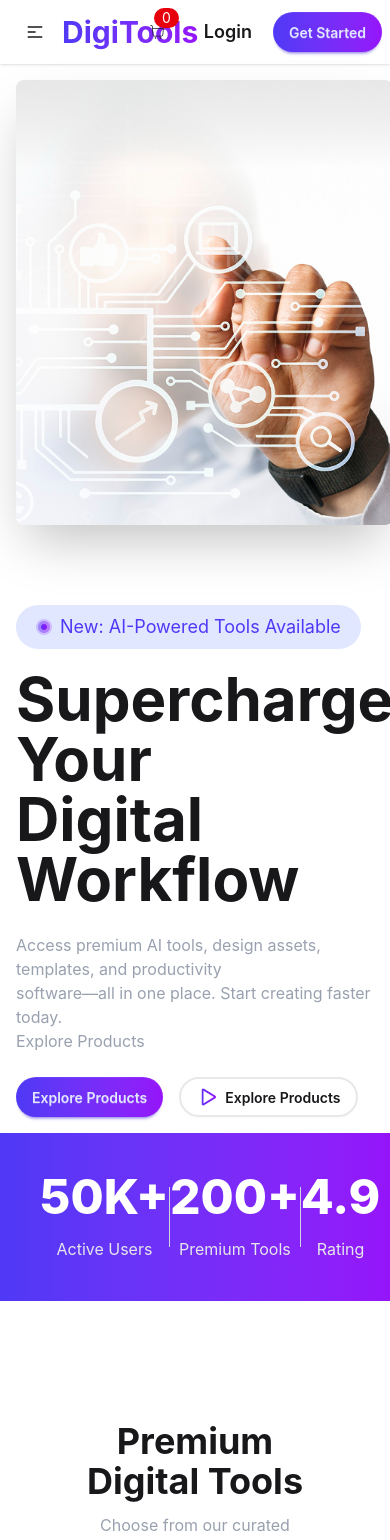
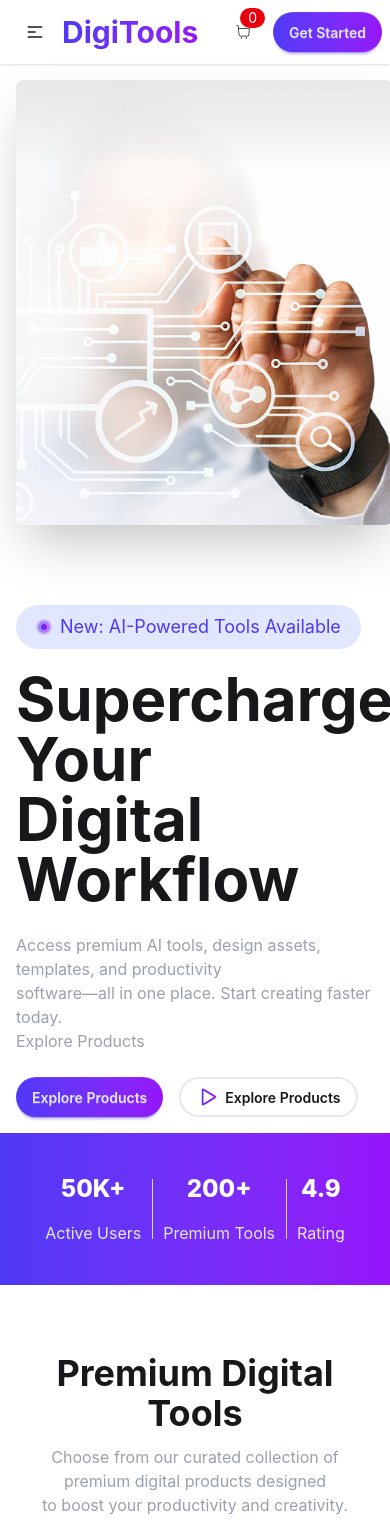
Before and after one commit to asirmahmud2/Assignment_06, a React (Vite) app: page / in a window 390 px wide. Shown: the top 1540 px of the page. Built offline with nearby package versions, Linux system fonts and the light colour scheme.

Commit message:
Complete Responsive Design

```diff
--- a/src/App.jsx
+++ b/src/App.jsx
@@ -13,9 +13,9 @@ const fetchPlayer = async () => {
   const res = await fetch("/product.json");
   return res.json();
 }
+const productsPromise = fetchPlayer();
 
 function App() {
-  const productsPromise = fetchPlayer();
   const [addCart, setaddCart] = useState([]);
 
   return (
--- a/src/Components/Homepage/Details/Footer.jsx
+++ b/src/Components/Homepage/Details/Footer.jsx
@@ -6,8 +6,8 @@ import { FaXTwitter } from "react-icons/fa6";
 const Footer = () => {
     return (
         <div className='bg-[#101727]'>
-            <div className='container mx-auto p-20 pb-10 space-y-3'>
-                <div className='grid grid-cols-6 gap-5'>
+            <div className='container mx-auto p-7 md:p-10 lg:p-20 pb-10 space-y-3'>
+                <div className='grid grid-cols-2 md:grid-cols-3 lg:grid-cols-6 gap-5'>
                     <div className='col-span-2 space-y-3'>
                         <h1 className='text-4xl font-bold text-white'>DigiTools</h1>
                         <p className='text-gray-500'>Premium digital tools for creators, professionals, and businesses. Work smarter with our suite of powerful tools.</p>
@@ -50,7 +50,7 @@ const Footer = () => {
                 </div>
 
                 <hr className='text-gray-500 mt-15' />
-                <div className='flex justify-between text-gray-500 mt-7'>
+                <div className='flex flex-col gap-5 lg:flex-row  justify-between text-gray-500 mt-7'>
                     <p>© 2026 Digitools. All rights reserved.</p>
                     <div className='flex gap-7'>
                         <p>Privacy Policy </p>
--- a/src/Components/Homepage/Details/Getstarted.jsx
+++ b/src/Components/Homepage/Details/Getstarted.jsx
@@ -6,7 +6,7 @@ import pac from '../../../assets/package.png'
 const Getstarted = () => {
     return (
         <div className='bg-[#F9FAFC]'>
-            <div className='container mx-auto text-center p-20 space-y-3'>
+            <div className='container mx-auto text-center p-7 md:p-10 lg:p-20 space-y-3'>
                 <h2 className='text-4xl font-bold'>Get Started in 3 Steps</h2>
                 <p className='text-gray-400 '>Start using premium digital tools in minutes, not hours.</p>
 
--- a/src/Components/Homepage/Details/Join.jsx
+++ b/src/Components/Homepage/Details/Join.jsx
@@ -3,14 +3,14 @@ import React from 'react';
 const Join = () => {
     return (
         <div className='bg-linear-to-r from-[#4F39F6] to-[#9514FA]'>
-            <div className='container mx-auto text-center p-20 space-y-3'>
+            <div className='container mx-auto text-center p-7 md:p-10 lg:p-20 space-y-3'>
                 <div>
                     <h1 className='text-4xl font-bold text-white'>Ready to Transform Your Workflow?</h1>
                     <p className='text-gray-300'>Join thousands of professionals who are already using Digitools to work smarter.<br /> Start your free trial today.</p>
                 </div>
                 <div className='flex gap-4 justify-center mt-10'>
                     <button className="btn btn-primary rounded-full bg-white text-blue-500 border-none">Explore Products</button>
-                    <button className="btn rounded-full bg-transparent border-2 flex items-center gap-2">Explore Products</button>
+                    <button className="btn rounded-full bg-transparent flex items-center gap-2 text-white ">Explore Products</button>
                 </div>
                 <p className='text-gray-300'>14-day free trial • No credit card required • Cancel anytime</p>
             </div>
--- a/src/Components/Homepage/Details/Pricing.jsx
+++ b/src/Components/Homepage/Details/Pricing.jsx
@@ -4,7 +4,7 @@ import { IoIosCheckmark } from "react-icons/io";
 const Pricing = () => {
     return (
         <div>
-            <div className='container mx-auto p-20 space-y-3'>
+            <div className='container mx-auto p-7 md:p-10 lg:p-20 space-y-3'>
                 <div className="text-center">
                     <h2 className='text-4xl font-bold'>Simple, Transparent Pricing</h2>
                     <p className='text-gray-400 '>Choose the plan that fits your needs. Upgrade or downgrade anytime.</p>
--- a/src/Components/Homepage/Hero/Rating.jsx
+++ b/src/Components/Homepage/Hero/Rating.jsx
@@ -5,17 +5,17 @@ const Rating = () => {
         <div className='bg-linear-to-r from-[#4F39F6] to-[#9514FA] mb-10'>
             <div className='container mx-auto flex justify-around p-10 items-center'>
                 <div className='text-center space-y-4'>
-                    <h1 className='text-5xl font-extrabold text-white'>50K+</h1>
+                    <h1 className='text-2xl md:text-3xl lg:text-5xl font-extrabold text-white'>50K+</h1>
                     <p className='text-gray-200'>Active Users</p>
                 </div>
                 <div className="border-l border-gray-300 h-15"></div>
                 <div className='text-center space-y-4'>
-                    <h1 className='text-5xl font-extrabold text-white'>200+</h1>
+                    <h1 className='text-2xl md:text-3xl lg:text-5xl font-extrabold text-white'>200+</h1>
                     <p className='text-gray-200'>Premium Tools</p>
                 </div>
                 <div className="border-l border-gray-300 h-15"></div>
                 <div className='text-center space-y-4'>
-                    <h1 className='text-5xl font-extrabold text-white'>4.9</h1>
+                    <h1 className='text-2xl md:text-3xl lg:text-5xl font-extrabold text-white'>4.9</h1>
                     <p className='text-gray-200'>Rating</p>
                 </div>
             </div>
--- a/src/Components/Homepage/Navbar/Navbar.jsx
+++ b/src/Components/Homepage/Navbar/Navbar.jsx
@@ -18,6 +18,7 @@ const Navbar = ({ addCart }) => {
                             <li><a>Pricing</a></li>
                             <li><a>Testimonials</a></li>
                             <li><a>FAQ</a></li>
+                            <li><button className='btn btn-ghost text-lg'>Login</button></li>
                         </ul>
                     </div>
                     <a className="font-bold text-3xl bg-linear-to-r from-[#4F39F6] to-[#9514FA] bg-clip-text text-transparent">DigiTools</a>
@@ -36,7 +37,7 @@ const Navbar = ({ addCart }) => {
                         <button className='btn btn-ghost text-lg'><CiShoppingCart /></button>
                         <span className='bg-red-600 text-white text-sm px-2 rounded-full absolute right-1 -top-1'>{addCart.length}</span>
                     </div>
-                    <button className='btn btn-ghost text-lg'>Login</button>
+                    <button className='btn btn-ghost text-lg hidden lg:flex'>Login</button>
                     <a className="btn btn-primary rounded-full bg-linear-to-r from-[#4F39F6] to-[#9514FA] border-none">Get Started</a>
                 </div>
             </div>
--- a/src/Components/Homepage/Products/Card.jsx
+++ b/src/Components/Homepage/Products/Card.jsx
@@ -1,9 +1,14 @@
-import React, { useState } from 'react';
+import React from 'react';
 import { IoIosCheckmark } from "react-icons/io";
 
 const Card = ({ product, addCart, setaddCart }) => {
 
-    const [isSelected, setIsSelected] = useState(false);
+    let isSelected = false;
+    addCart.forEach((item) => {
+        if (item.price === product.price) {
+            isSelected = true;
+        }
+    });
     const badgeDesign = () => {
         if (product.badge == 'New')
             return "text-[#0A883E] bg-[#DBFCE7]";
@@ -14,7 +19,6 @@ const Card = ({ product, addCart, setaddCart }) => {
     }
 
     const addToCart = () => {
-        setIsSelected(true);
         setaddCart([...addCart, product]);
     }
     return (
--- a/src/Components/Homepage/Products/Products.jsx
+++ b/src/Components/Homepage/Products/Products.jsx
@@ -10,7 +10,7 @@ const Products = ({ productsPromise, addCart, setaddCart }) => {
 
     return (
         <div>
-            <div className='container mx-auto p-20 space-y-3'>
+            <div className='container mx-auto p-7 md:p-10 lg:p-20 space-y-3'>
                 <div className="text-center">
                     <h2 className='text-4xl font-bold mb-3'>Premium Digital Tools</h2>
                     <p className='text-gray-400 '>Choose from our curated collection of premium digital products designed <br /> to boost your productivity and creativity.</p>
```
